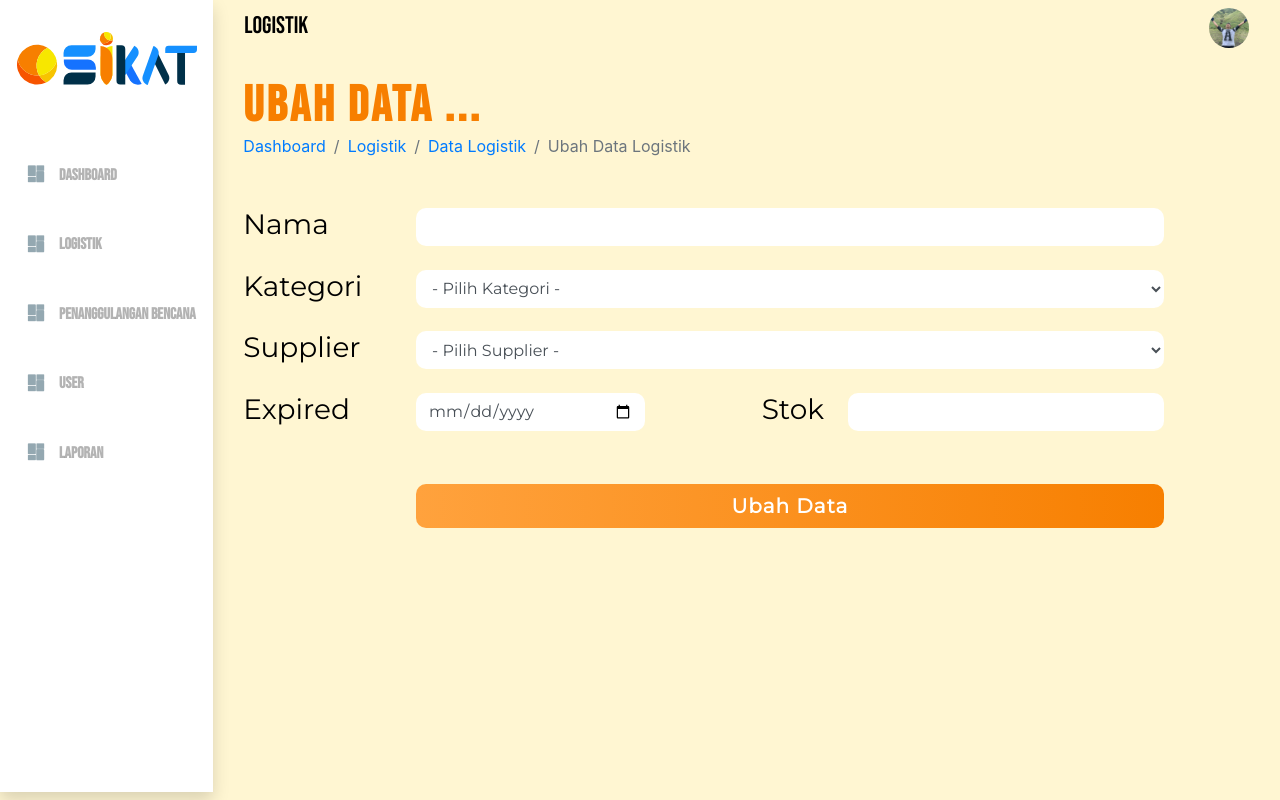
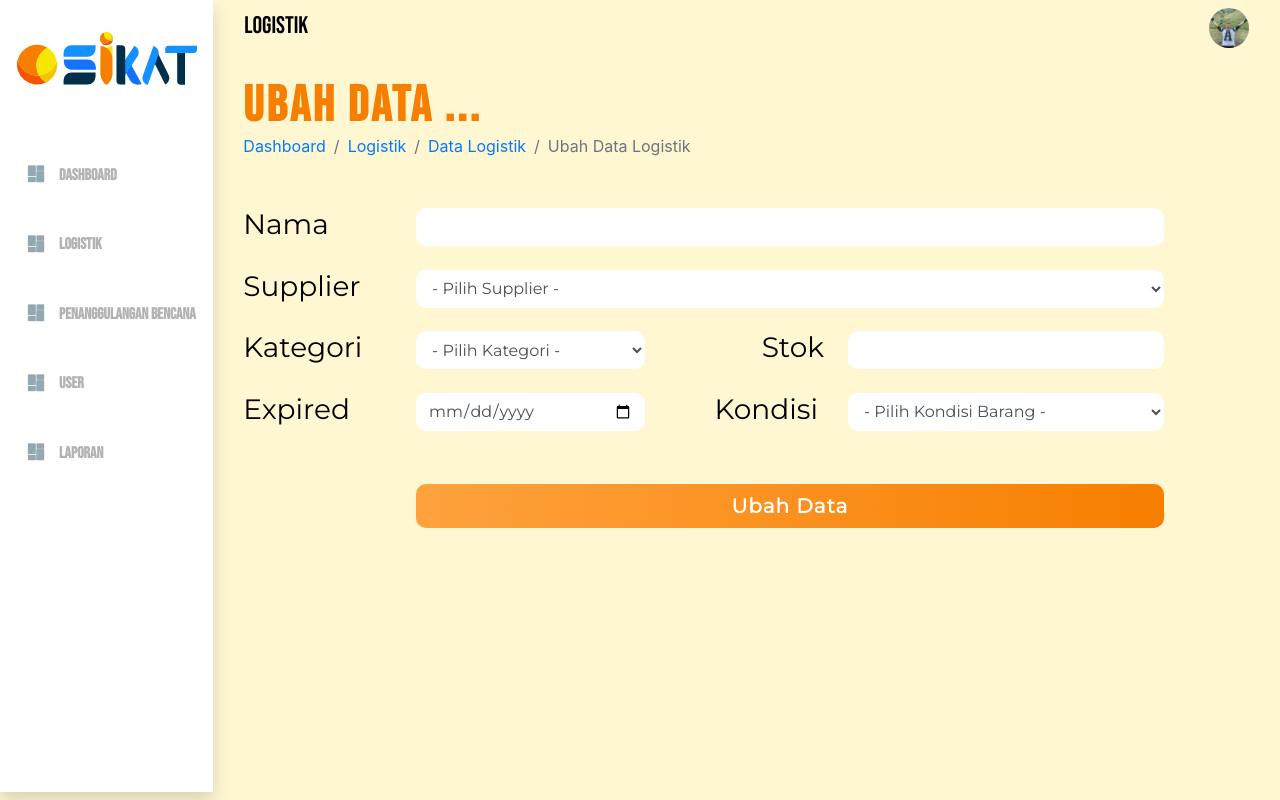
Before and after one commit to Elkaedah/sikat-design, a React (Create React App) app: page /EditDataLogistik in a window 1280 px wide. Built offline with nearby package versions, Linux system fonts and the light colour scheme.

Commit message:
update layout editDataLogistik

```diff
--- a/src/component/editDataLogistik.jsx
+++ b/src/component/editDataLogistik.jsx
@@ -35,18 +35,6 @@ class EditDataLogistik extends React.Component {
                 <input type="text" className="form-control" />
               </Col>
             </Row>
-            <Row className="kategori">
-              <Col className="col-md-2">
-                <h3>Kategori</h3>
-              </Col>
-              <Col className="col-md-9">
-                <select name="" id="" className="form-control">
-                  <option value="#"> - Pilih Kategori -</option>
-                  <option value="a">a</option>
-                  <option value="f">f</option>
-                </select>
-              </Col>
-            </Row>
             <Row className="supplier">
               <Col className="col-md-2">
                 <h3>Supplier</h3>
@@ -59,6 +47,24 @@ class EditDataLogistik extends React.Component {
                 </select>
               </Col>
             </Row>
+            <Row className="kategori">
+              <Col className="col-md-2">
+                <h3>Kategori</h3>
+              </Col>
+              <Col className="col-md-3">
+                <select name="" id="" className="form-control">
+                  <option value="#"> - Pilih Kategori -</option>
+                  <option value="a">a</option>
+                  <option value="f">f</option>
+                </select>
+              </Col>
+              <Col className="col-md-1 offset-1">
+                <h3>Stok</h3>
+              </Col>
+              <Col className="col-md-4">
+                <input type="text" className="form-control" />
+              </Col>
+            </Row>
 
             <Row className="expired">
               <Col className="col-md-2">
@@ -67,11 +73,15 @@ class EditDataLogistik extends React.Component {
               <Col className="col-md-3">
                 <input type="date" className="form-control" name="" id="" />
               </Col>
-              <Col className="col-md-1 offset-1">
-                <h3>Stok</h3>
+              <Col className="col-md-2 kondisi">
+                <h3>Kondisi</h3>
               </Col>
               <Col className="col-md-4">
-                <input type="text" className="form-control" />
+                <select name="status" id="status" className="form-control">
+                  <option value="#"> - Pilih Kondisi Barang -</option>
+                  <option value="a">Baik</option>
+                  <option value="f">Rusak</option>
+                </select>
               </Col>
             </Row>
 
--- a/src/component/style/body/_editDataLogistik.scss
+++ b/src/component/style/body/_editDataLogistik.scss
@@ -32,14 +32,18 @@
   .nama {
     margin-bottom: 20px;
   }
-  .kategori {
+  .supplier {
     margin-bottom: 20px;
   }
-  .supplier {
+  .kategori {
     margin-bottom: 20px;
   }
   .expired {
     margin-bottom: 50px;
+  }
+
+  .kondisi h3 {
+    text-align: right;
   }
 
   .submit {
@@ -52,16 +56,4 @@
     font-weight: bold;
     font-size: 20px;
   }
-
-  // .reset {
-  //   margin-bottom: 30px;
-  // }
-  // .reset a {
-  //   border: none;
-  //   border-radius: 10px;
-  //   color: $whiteColor;
-  //   letter-spacing: 1px;
-  //   font-weight: bold;
-  //   font-size: 20px;
-  // }
 }
```
